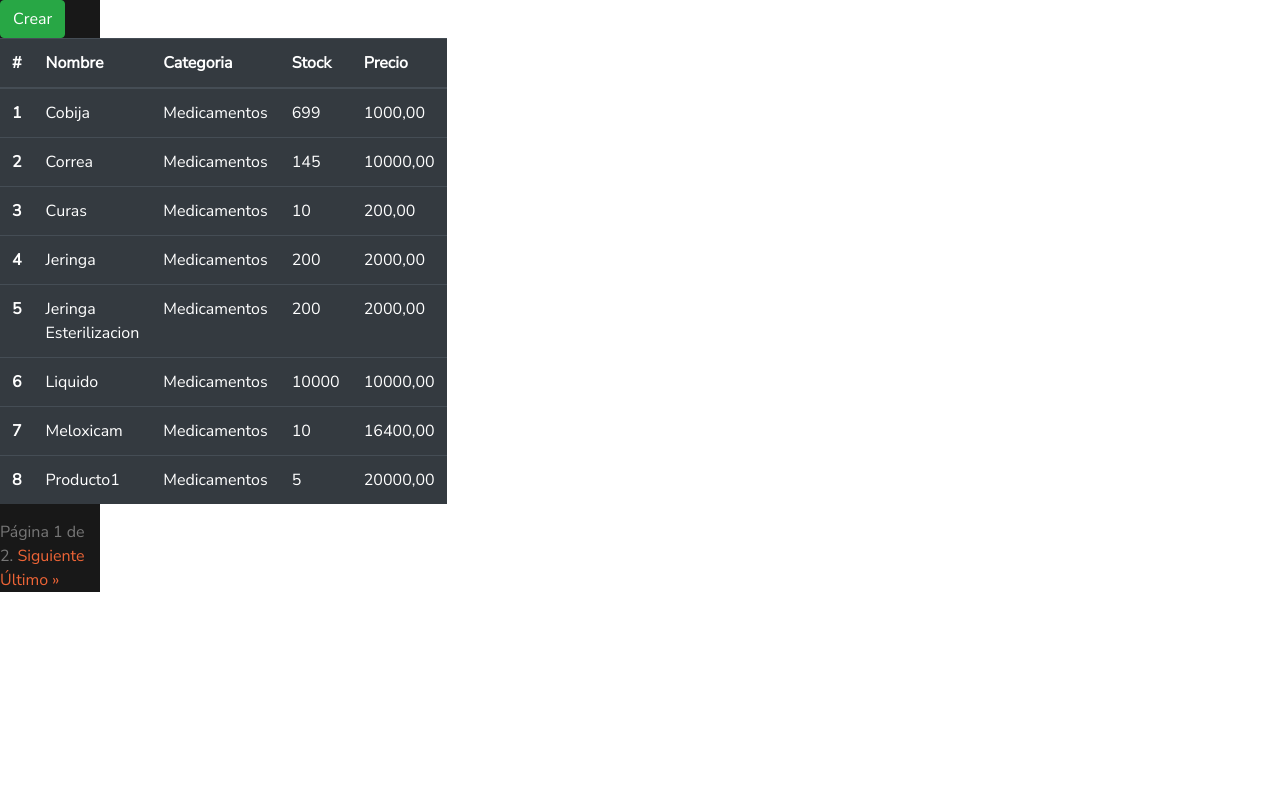
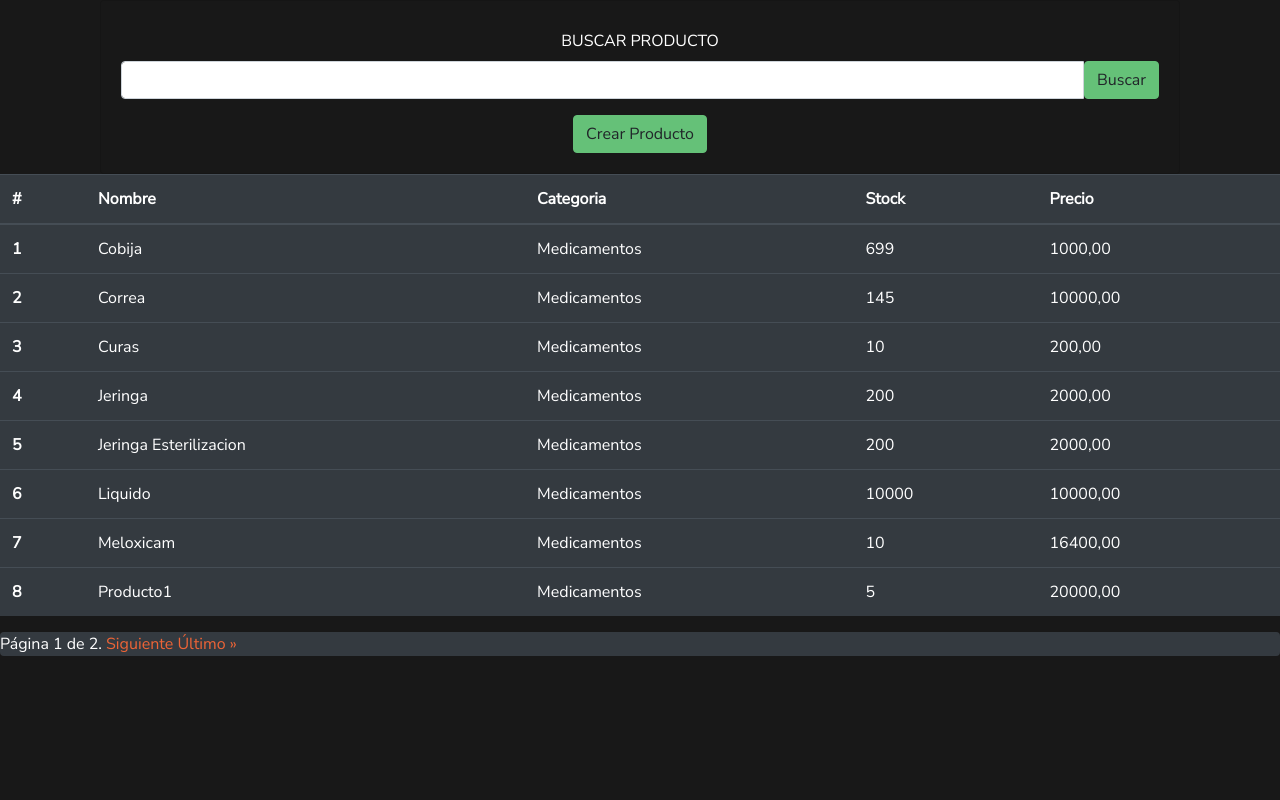
Before and after one commit to Matthew2720/PetsFiles-Django, a Django app: page /ver/productos in a window 1280 px wide. Shown: the part 87-887 px from the top of the page. Before the commit the page ends 679 px from the top, so only its background shows below. Run offline with Django 4.2, Linux system fonts and the light colour scheme; data comes from the database, SQL or seed files in the repository; both versions use the stored data as it was after the commit; some libraries are stand-ins or nearby versions.

Commit message:
cambio en el inventario

```diff
--- a/templates/veterinary/detailProduct.html
+++ b/templates/veterinary/detailProduct.html
@@ -12,18 +12,33 @@
 {% endblock %}
 
 {% block 'content' %}
+  <div class="container-fluid" style="background-color: #181818; height: 100vh;">
+    <div class="row">
+      <div class="col-md-12" style="padding-right: 100px; padding-left: 100px; ">
+        <div class="card bg-dark text-white">
+          <div class="card-body text-center">
+            <form action="" method="POST" style="margin-top:1vh ;">
+              {% csrf_token %}
+              <label >BUSCAR PRODUCTO</label>
+              <div class="input-group mb-3">
+                <input type="text" class="form-control" name="search">
+                <button type="submit" class="btn btn-secondary">Buscar</button>
+              </div>
+            </form>
+            <a href="{% url 'registerClient' %}" class="btn btn-secondary">Crear Producto</a>
+          </div>
 
-<div class="left-menu">
-  <div class="caja 1">
-  </div>
-  <div class="column-2">
-    <div class="column-2-1">
-      <div>
-        <button class="btn btn-success flex"> Crear </button>
       </div>
     </div>
-    <div class="column-2-2">
+    <div class="table-responsive" style="height: 70vh;">
       <table class="table table-dark">
+        {% if messages %}
+        <ul class="messages">
+          {% for message in messages %}
+          <li{% if message.tags %} class="{{ message.tags }}"{% endif %}>{{ message }}</li>
+          {% endfor %}
+        </ul>
+        {% endif %}
           <thead>
               <tr>
                   <th scope="col">#</th>
@@ -31,7 +46,6 @@
                   <th scope="col">Categoria</th>
                   <th scope="col">Stock</th>
                   <th scope="col">Precio</th>
-
               </tr>
           </thead>
           <tbody>
@@ -44,10 +58,13 @@
                       <td>{{ product.pvp }}</td>
 
                   </tr>
+
               {% endfor %}
+
           </tbody>
+
       </table>
-      <div class="pagination">
+      <div class="pagination table-dark">
         <span class="step-links">
             {% if page_obj.has_previous %}
                 <a href="?page=1">&laquo; Primero</a>
```
Also changed, not shown: db.sqlite3. Lines whose indentation alone changed are shown as unchanged.
